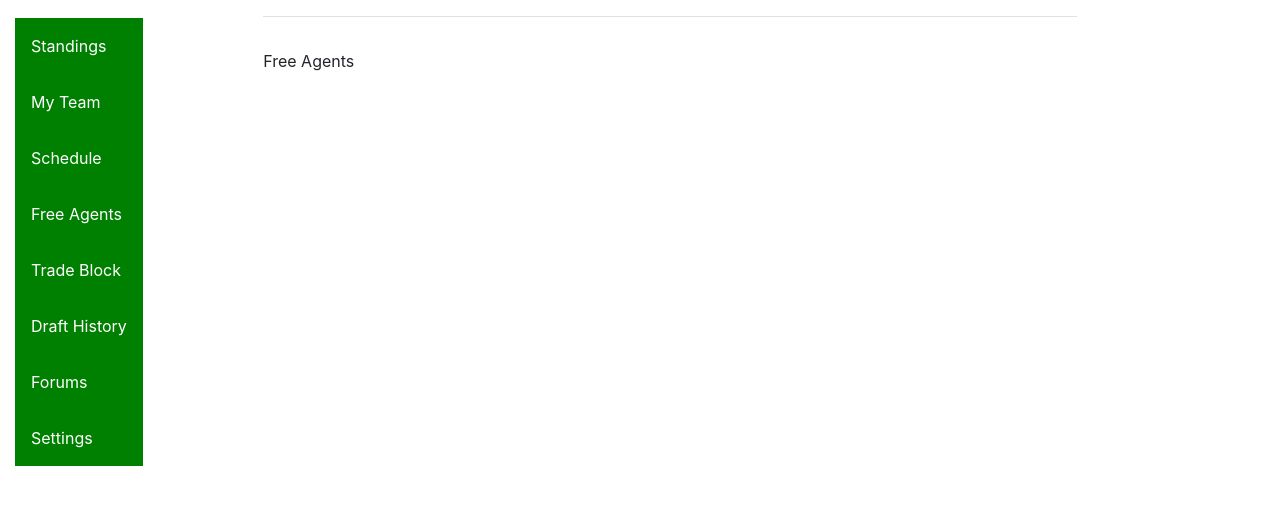
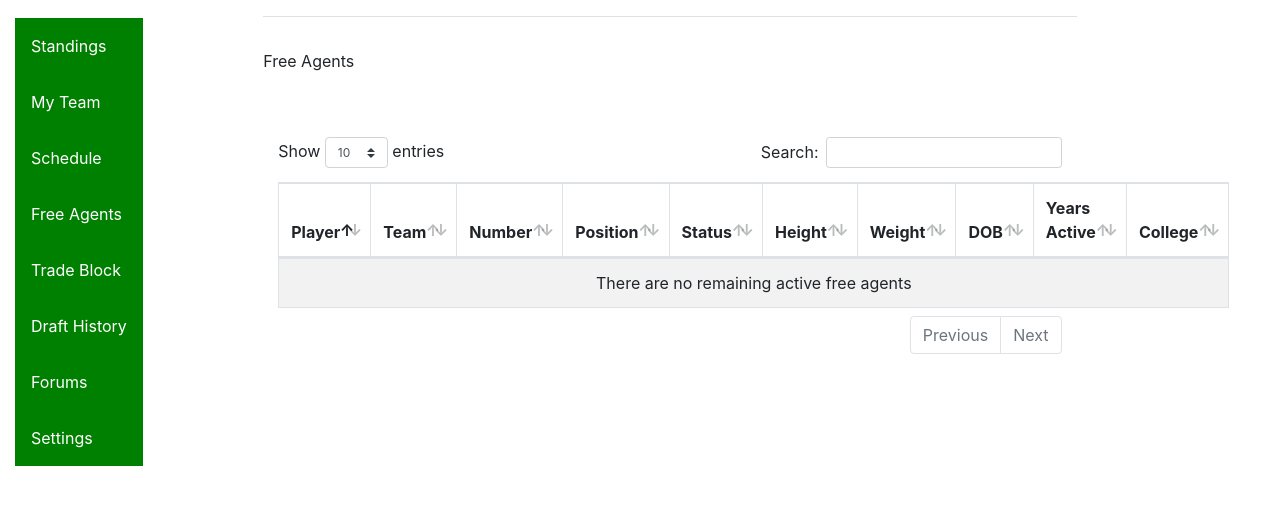
Before and after one commit to DBN16CO/FantasyWeb, a Django app: template FantasyWeb/templates/league_free_agents.html in a window 1280 px wide. Shown: the part 132-637 px from the top of the page. Run offline with Django 3.2, Linux system fonts and the light colour scheme; the template is opened without the code that fills it, so the values that code supplies are empty; some libraries are stand-ins or nearby versions.

Commit message:
Display all free agents for a league in a table.

```diff
--- /dev/null
+++ b/FantasyWeb/static/js/league_free_agents.js
@@ -0,0 +1,11 @@
+$(document).ready(function(){
+	var dtSettings = {
+		"searching": true,
+		"paging": true,
+		"info": false,
+		"oLanguage": {
+			"sEmptyTable": "There are no remaining active free agents"
+		}
+	};
+	$("#free-agents-table").DataTable(dtSettings);
+});
--- a/FantasyWeb/templates/league_free_agents.html
+++ b/FantasyWeb/templates/league_free_agents.html
@@ -2,10 +2,48 @@
 
 {% block league_content %}
 {% load static %}
+<script src="{% static 'js/league_free_agents.js' %}"></script>
 
 <div id="content">
 	<p>Free Agents</p>
 </div>
 
+<div class="container">
+	<br />
+	<br />
+	<table id="free-agents-table" class="table table-striped table-bordered dataTable">
+		<thead>
+			<tr>
+				<th>Player</th>
+				<th>Team</th>
+				<th>Number</th>
+				<th>Position</th>
+				<th>Status</th>
+				<th>Height</th>
+				<th>Weight</th>
+				<th>DOB</th>
+				<th>Years Active</th>
+				<th>College</th>
+			</tr>
+		</thead>
+		<tbody>
+			{% for player_data in free_agents %}
+			<tr>
+				<td>{{ player_data.name }}</a></td>
+				<td>{{ player_data.team }}</a></td>
+				<td>{{ player_data.number }}</a></td>
+				<td>{{ player_data.position }}</a></td>
+				<td>{{ player_data.status }}</a></td>
+				<td>{{ player_data.height }}</a></td>
+				<td>{{ player_data.weight }}</a></td>
+				<td>{{ player_data.dob }}</a></td>
+				<td>{{ player_data.experience }}</a></td>
+				<td>{{ player_data.college }}</a></td>
+			</tr>
+			{% endfor %}
+		</tbody>
+	</table>
+</div>
+
 
 {% endblock %}
```
Also changed, not shown: League/league_helper.py (+7 -1 lines), League/tests/test_league_free_agents.py (+45 -1 lines), League/views.py (+19 -2 lines).
